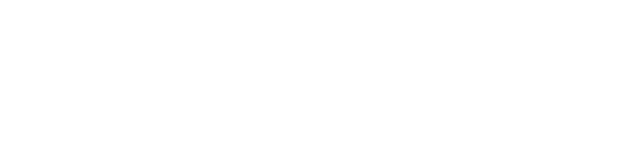
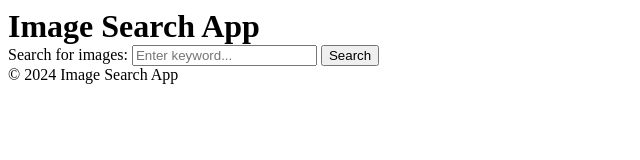
Before and after one commit to oksanacherviachenko/goit-js-hw-12, a plain HTML site: page index.html in a window 1280 px wide. Shown: the whole page, without its empty margins (0-640 px from the left). Drawn offline with Linux system fonts and the light colour scheme; files that its build step writes are made by us from their sources; files whose address does not match are found by name.

Commit message:
Deploying to gh-pages from @ oksanacherviachenko/goit-js-hw-11@401b3830fdb950e573c39ebd6b7f1673c8057003 🚀

```diff
--- a/index.html
+++ b/index.html
@@ -9,5 +9,33 @@
     <link rel="stylesheet" crossorigin href="/goit-js-hw-11/assets/index-B9kkWxtF.css">
   </head>
   <body>
+    <header>
+      <h1>Image Search App</h1>
+    </header>
+
+    <main>
+      <!-- Форма пошуку -->
+      <section class="search-section">
+        <form id="searchForm">
+          <label for="searchInput">Search for images:</label>
+          <input
+            type="text"
+            id="searchInput"
+            placeholder="Enter keyword..."
+            required
+          />
+          <button type="submit">Search</button>
+        </form>
+      </section>
+
+      <!-- Галерея зображень -->
+      <section class="gallery" id="gallery">
+        <!-- Тут будуть відображатись результати -->
+      </section>
+    </main>
+
+    <footer>
+      <p>&copy; 2024 Image Search App</p>
+    </footer>
   </body>
 </html>
```
